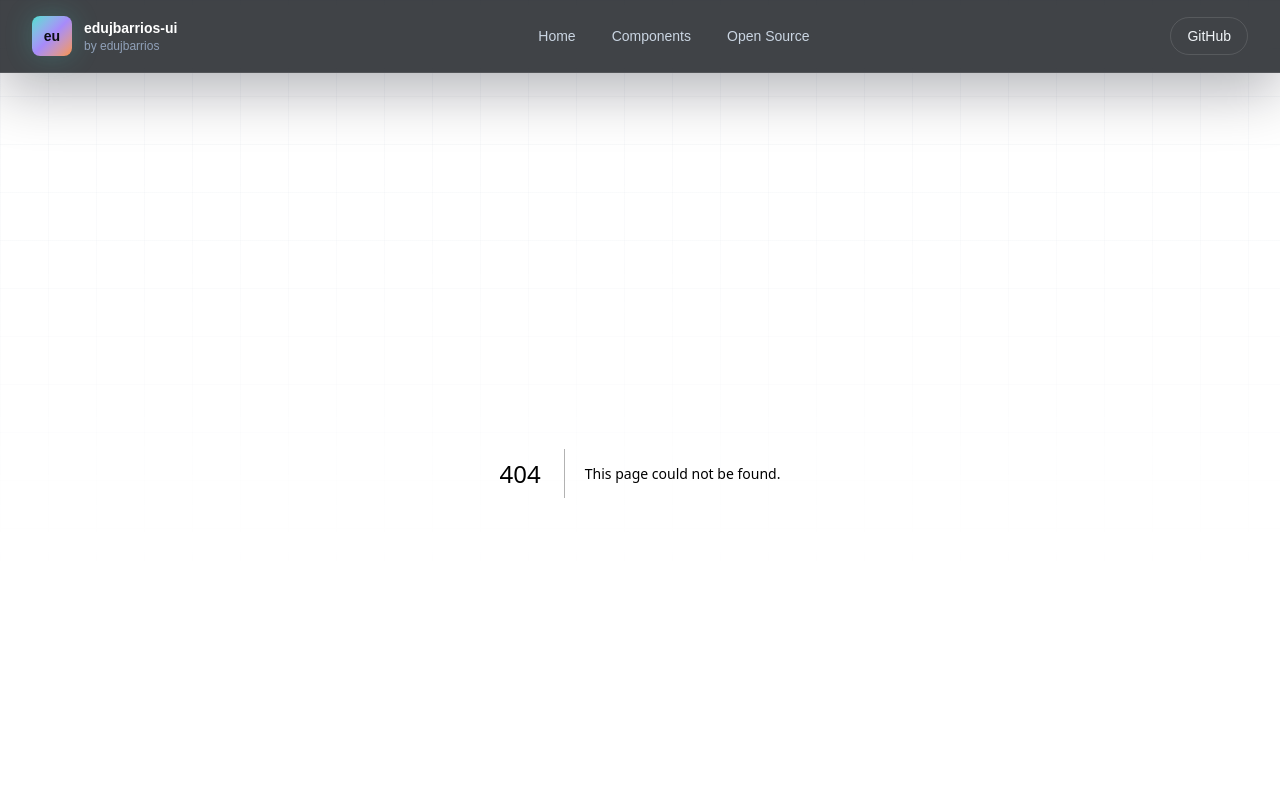
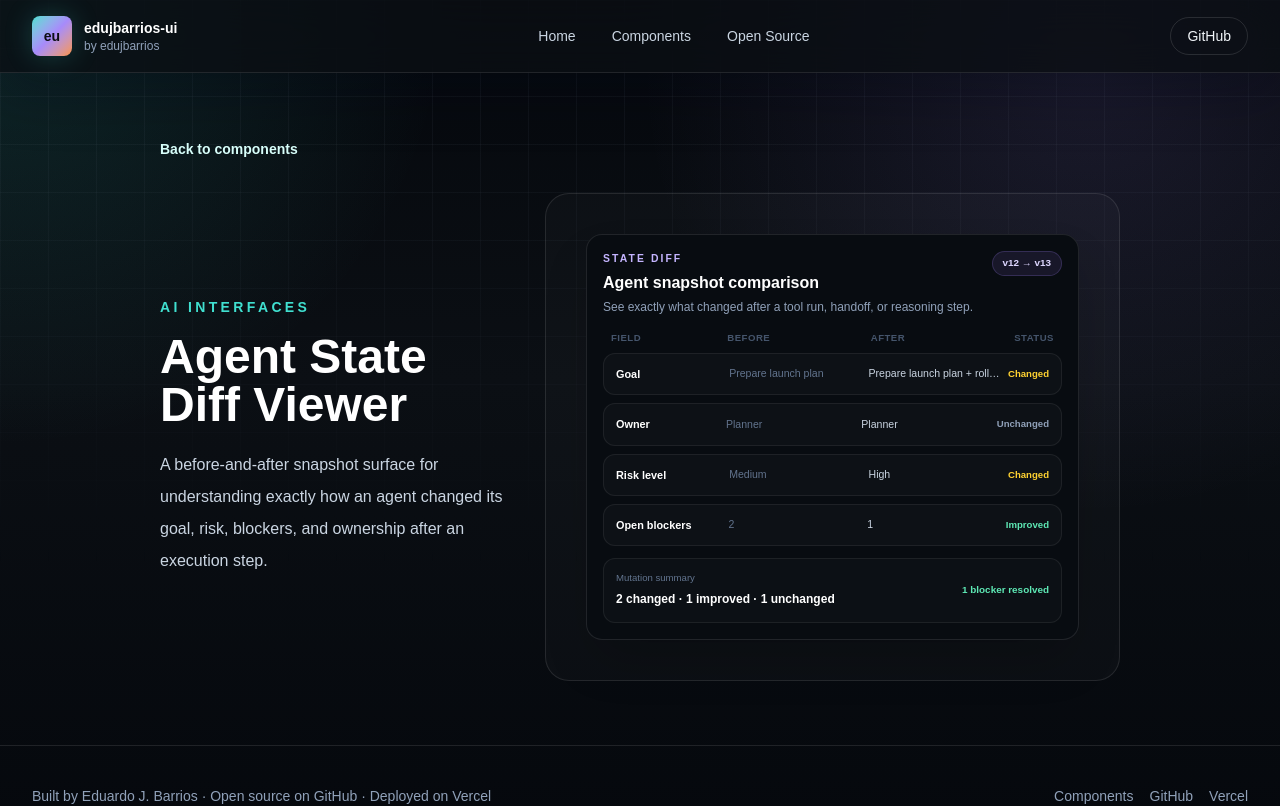
Before and after one commit to edujbarrios/edujbarrios-ui, a Next.js app: page /showcase/agent-state-diff-viewer in a window 1280 px wide. Before the commit this address had no page. Shown: the top 806 px of the page. Built offline with nearby package versions, Linux system fonts and the light colour scheme.

Commit message:
feat: add Agent State Diff Viewer showcase (#76)
* feat: add agent state diff viewer

* feat: add agent state diff showcase

```diff
--- /dev/null
+++ b/app/showcase/agent-state-diff-viewer/page.tsx
@@ -0,0 +1,26 @@
+import type { Metadata } from "next";
+import Link from "next/link";
+import { AgentStateDiffViewer } from "@/components/ui/agent-state-diff-viewer";
+
+export const metadata: Metadata = {
+  title: "Agent State Diff Viewer · edujbarrios-ui",
+  description: "Compare agent state snapshots before and after a workflow mutation.",
+};
+
+export default function AgentStateDiffShowcase() {
+  return (
+    <main className="mx-auto min-h-[70vh] max-w-5xl px-4 py-16 sm:px-6 lg:px-8">
+      <Link href="/components" className="text-sm font-semibold text-[#d8fffb] transition hover:text-white">Back to components</Link>
+      <div className="mt-8 grid gap-10 lg:grid-cols-[0.75fr_1.25fr] lg:items-center">
+        <div>
+          <p className="text-sm font-semibold uppercase tracking-[0.24em] text-[#40E0D0]">AI Interfaces</p>
+          <h1 className="mt-4 text-4xl font-black text-white sm:text-5xl">Agent State Diff Viewer</h1>
+          <p className="mt-5 text-base leading-8 text-slate-300">A before-and-after snapshot surface for understanding exactly how an agent changed its goal, risk, blockers, and ownership after an execution step.</p>
+        </div>
+        <div className="flex justify-center rounded-3xl border border-white/10 bg-white/[0.025] p-6 sm:p-10">
+          <AgentStateDiffViewer />
+        </div>
+      </div>
+    </main>
+  );
+}
--- /dev/null
+++ b/components/ui/agent-state-diff-viewer.tsx
@@ -0,0 +1,46 @@
+const changes = [
+  { field: "Goal", before: "Prepare launch plan", after: "Prepare launch plan + rollback", status: "Changed" },
+  { field: "Owner", before: "Planner", after: "Planner", status: "Unchanged" },
+  { field: "Risk level", before: "Medium", after: "High", status: "Changed" },
+  { field: "Open blockers", before: "2", after: "1", status: "Improved" },
+];
+
+const statusClass: Record<string, string> = {
+  Changed: "text-amber-300",
+  Unchanged: "text-slate-400",
+  Improved: "text-emerald-300",
+};
+
+export function AgentStateDiffViewer() {
+  return (
+    <section className="w-full max-w-lg rounded-2xl border border-white/10 bg-[#080c11] p-4 shadow-2xl">
+      <header className="flex items-start justify-between gap-4">
+        <div>
+          <p className="text-[0.65rem] font-semibold uppercase tracking-[0.2em] text-violet-300">State diff</p>
+          <h3 className="mt-1 text-base font-bold text-white">Agent snapshot comparison</h3>
+          <p className="mt-1 text-xs text-slate-400">See exactly what changed after a tool run, handoff, or reasoning step.</p>
+        </div>
+        <span className="rounded-full border border-violet-400/20 bg-violet-400/10 px-2.5 py-1 text-[0.62rem] font-semibold text-violet-200">v12 → v13</span>
+      </header>
+
+      <div className="mt-4 grid grid-cols-[0.8fr_1fr_1fr_auto] gap-2 px-2 text-[0.6rem] font-semibold uppercase tracking-wider text-slate-600">
+        <span>Field</span><span>Before</span><span>After</span><span>Status</span>
+      </div>
+      <dl className="mt-2 space-y-2">
+        {changes.map((change) => (
+          <div key={change.field} className="grid grid-cols-[0.8fr_1fr_1fr_auto] items-center gap-2 rounded-xl border border-white/[0.07] bg-white/[0.025] p-3">
+            <dt className="text-[0.68rem] font-semibold text-white">{change.field}</dt>
+            <dd className="truncate text-[0.66rem] text-slate-500">{change.before}</dd>
+            <dd className="truncate text-[0.66rem] text-slate-300">{change.after}</dd>
+            <dd className={`text-[0.6rem] font-semibold ${statusClass[change.status]}`}>{change.status}</dd>
+          </div>
+        ))}
+      </dl>
+
+      <footer className="mt-3 flex items-center justify-between rounded-xl border border-white/[0.07] bg-white/[0.02] p-3">
+        <div><p className="text-[0.6rem] text-slate-500">Mutation summary</p><strong className="text-xs text-white">2 changed · 1 improved · 1 unchanged</strong></div>
+        <span className="text-[0.62rem] font-semibold text-emerald-300">1 blocker resolved</span>
+      </footer>
+    </section>
+  );
+}
```
